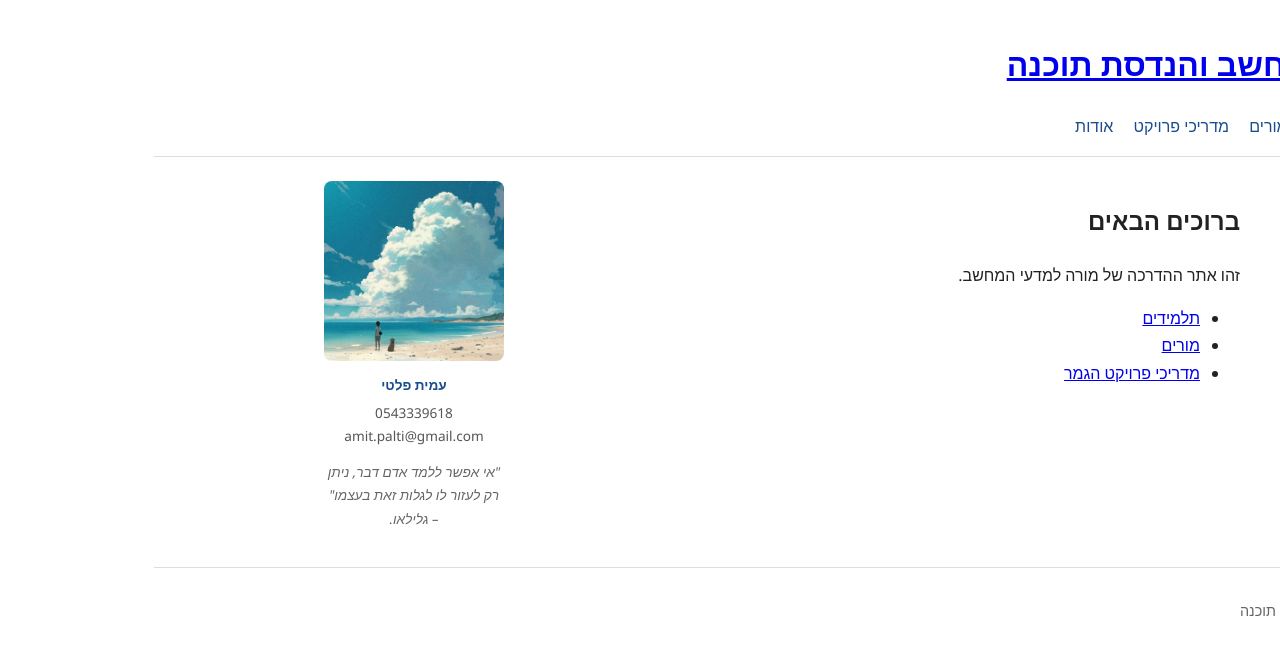
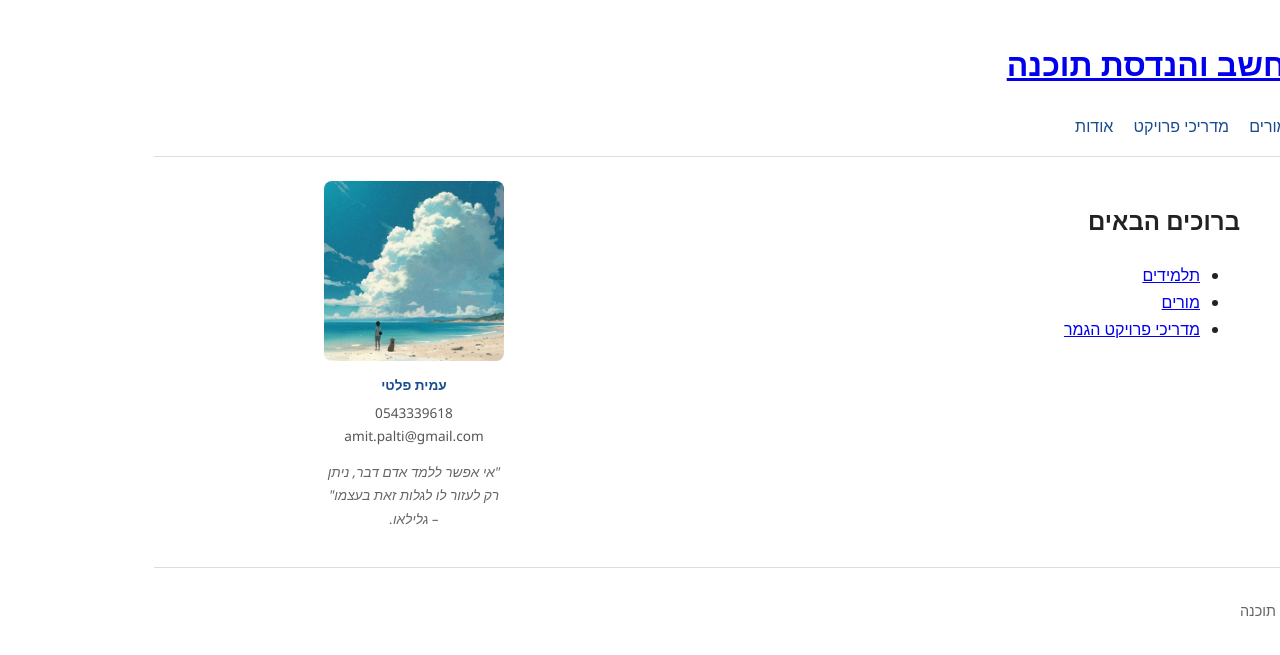
Before and after one commit to megidocs/amit4change, a Jekyll site: the page built from index.md, in a window 1280 px wide. Shown: the top 655 px of the page. Built offline with Jekyll 4.4.1, drawn with Linux system fonts in a browser that asks for light colours.

Commit message:
Update welcome message in index.md
Removed introductory sentence from the welcome section.

```diff
--- a/index.md
+++ b/index.md
@@ -5,7 +5,6 @@ title: בית
 
 ## ברוכים הבאים
 
-זהו אתר ההדרכה של מורה למדעי המחשב.
 
 - [תלמידים](/students/)
 - [מורים](/teachers/)
```
